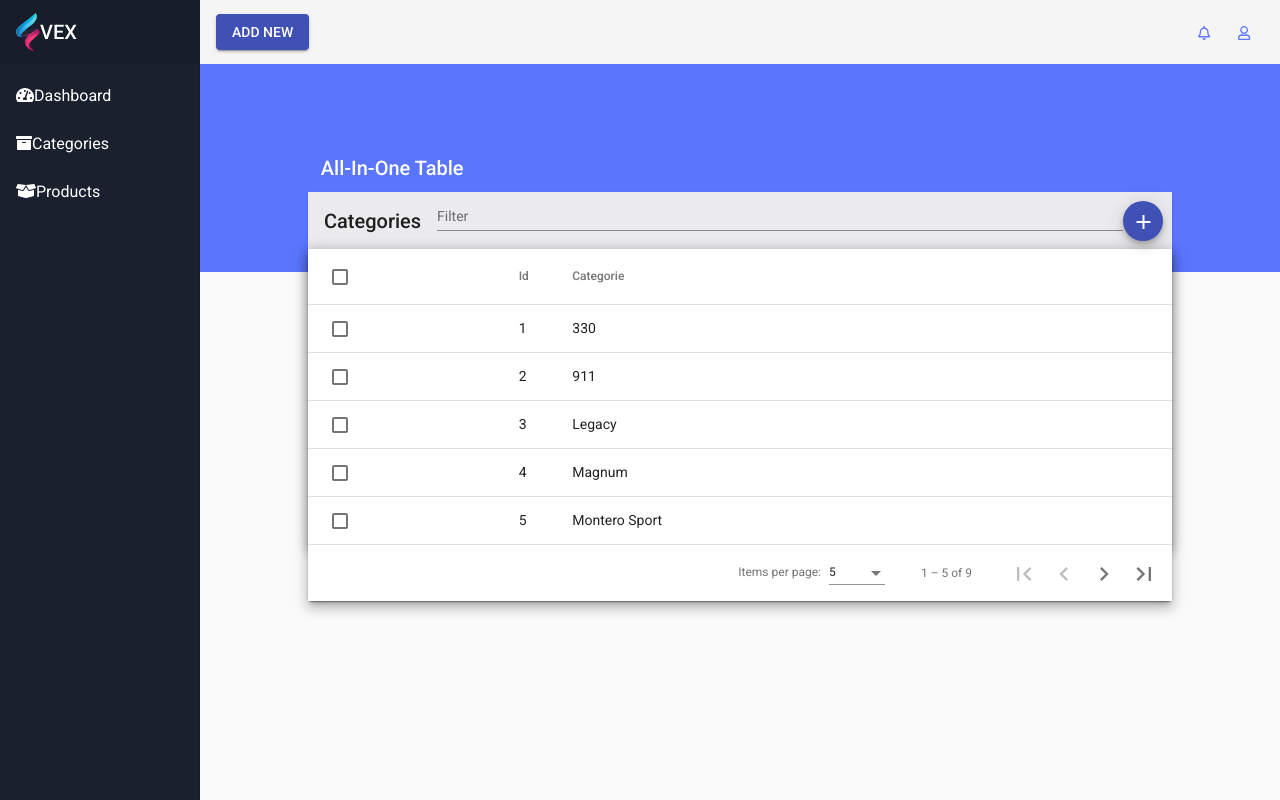
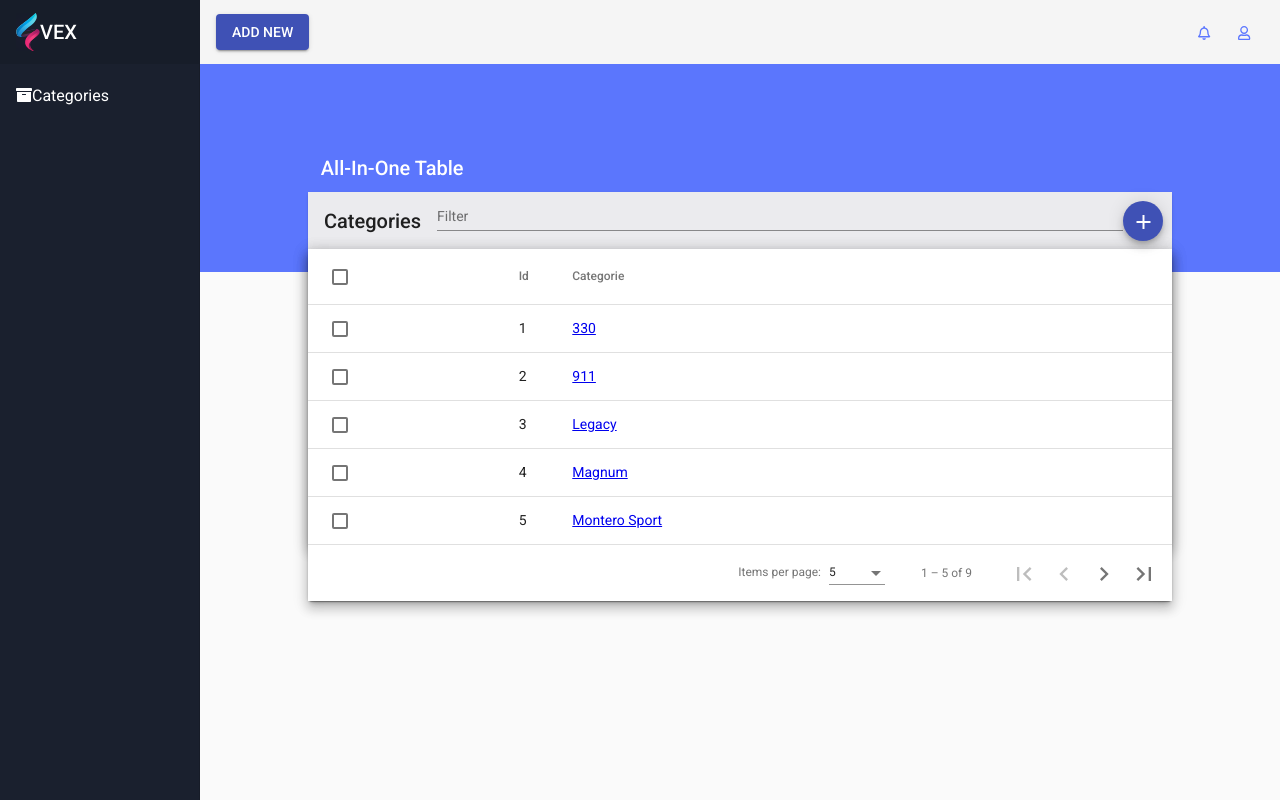
Before and after one commit to snaven10/FannyPro, an Angular app: page /#/categories in a window 1280 px wide. Built offline with nearby package versions, Linux system fonts and the light colour scheme.

Commit message:
update link category to sub category

```diff
--- a/src/app/components/_module/categorie/categorie.module.ts
+++ b/src/app/components/_module/categorie/categorie.module.ts
@@ -5,6 +5,8 @@ import { AddcategorieComponent, AddCategorie } from '../../pages/categories/addc
 import { FormsModule } from '@angular/forms';
 import { ViewcategorieComponent } from '../../pages/categories/viewcategorie/viewcategorie.component';
 import { MaterialModule } from '../../material/material.module';
+import { AppRoutingModule } from '../../app/app-routing.module';
+
 
 
 @NgModule({
@@ -14,6 +16,7 @@ import { MaterialModule } from '../../material/material.module';
     AddCategorie
   ],
   imports: [
+    AppRoutingModule,
     CommonModule,
     FormsModule,
     MaterialModule
--- a/src/app/components/navigations/menu/menu.component.html
+++ b/src/app/components/navigations/menu/menu.component.html
@@ -1,11 +1,12 @@
 <mat-nav-list>
-    <a mat-list-item routerLink="/dashboard" routerLinkActive="activo" class="mat-nav-list">
+    <!--<a mat-list-item routerLink="/dashboard" routerLinkActive="activo" class="mat-nav-list">
         <fa-icon [icon]="faTachometerAlt"></fa-icon>Dashboard
     </a>
+
+    <a mat-list-item routerLink="/products" routerLinkActive="activo" class="mat-nav-list">
+        <fa-icon [icon]="faBoxOpen"></fa-icon>Products
+    </a>-->
     <a mat-list-item routerLink="/categories" routerLinkActive="activo" class="mat-nav-list">
         <fa-icon [icon]="faArchive"></fa-icon>Categories
     </a>
-    <a mat-list-item routerLink="/products" routerLinkActive="activo" class="mat-nav-list">
-        <fa-icon [icon]="faBoxOpen"></fa-icon>Products
-    </a>
 </mat-nav-list>
--- a/src/app/components/pages/categories/viewcategorie/viewcategorie.component.html
+++ b/src/app/components/pages/categories/viewcategorie/viewcategorie.component.html
@@ -27,7 +27,8 @@
                 <!-- Name Column -->
                 <ng-container matColumnDef="name">
                     <th mat-header-cell *matHeaderCellDef> Categorie </th>
-                    <td mat-cell *matCellDef="let element"> {{element.name}} </td>
+                    <td mat-cell *matCellDef="let element">
+                        <a mat-list-item routerLink="/sub-categories">{{element.name}}</a></td>
                 </ng-container>
 
                 <tr mat-header-row *matHeaderRowDef="displayedColumns"></tr>
```
